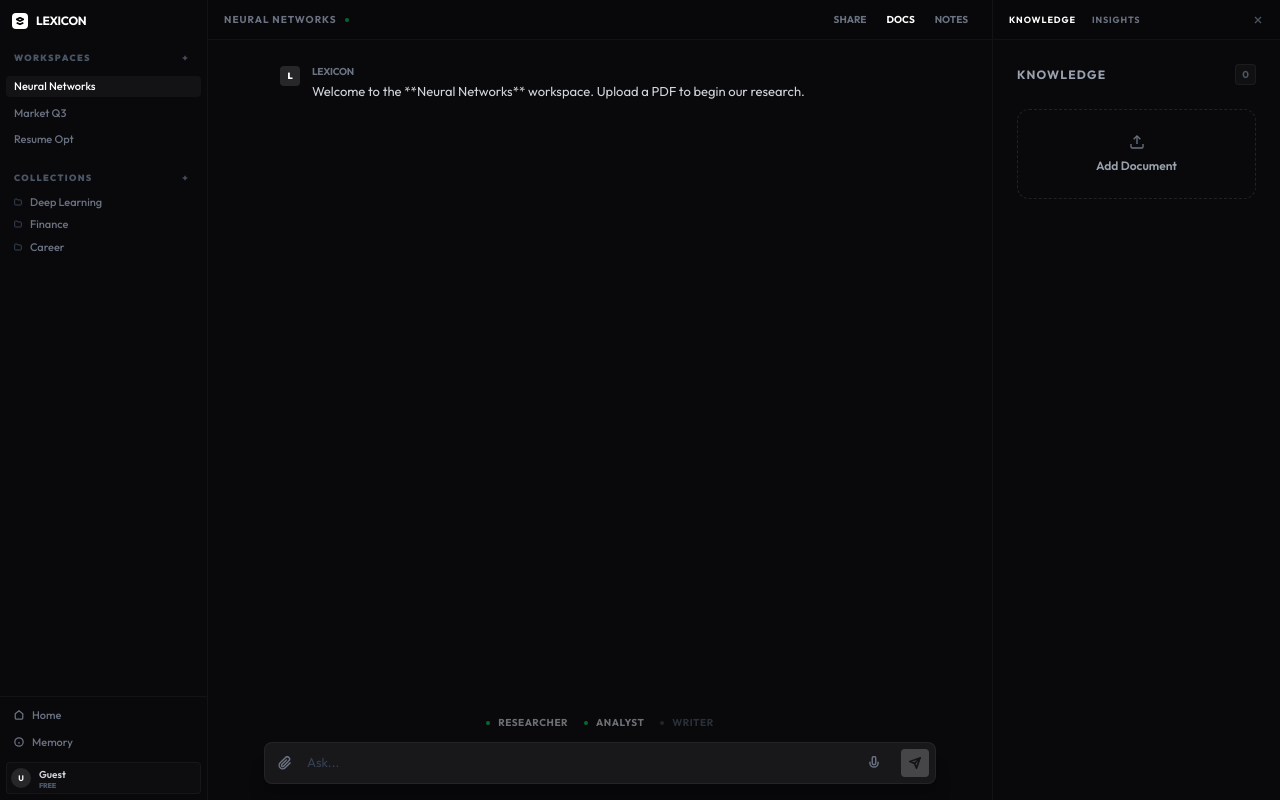
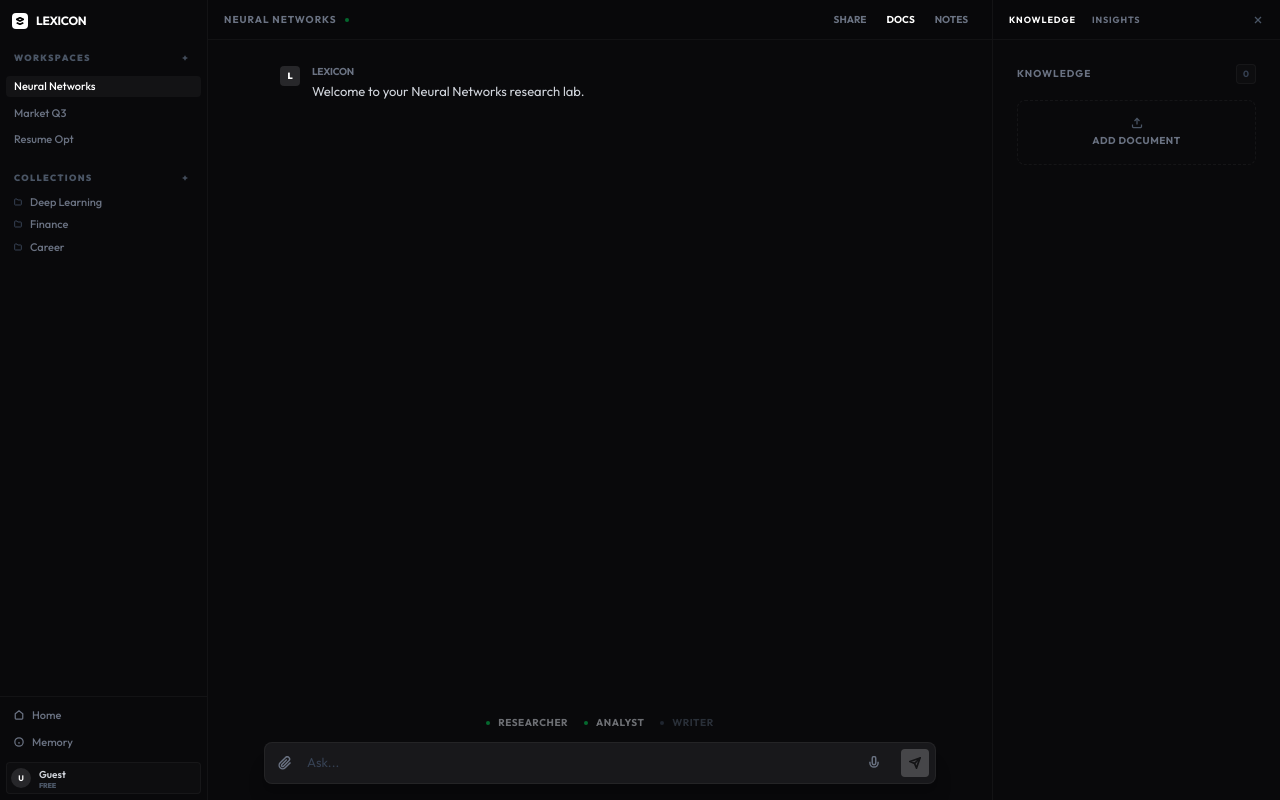
Before and after one commit to kalyan-1845/lexicon, a Next.js app in the folder frontend/: page /workspace in a window 1280 px wide. Built offline with nearby package versions, Linux system fonts and the light colour scheme.

Commit message:
feat(core): implement true workspace isolation with persistent state mapping

```diff
--- a/frontend/src/app/workspace/page.tsx
+++ b/frontend/src/app/workspace/page.tsx
@@ -3,6 +3,11 @@
 import Sidebar from "@/components/Sidebar";
 import ChatArea from "@/components/ChatArea";
 import RightSidebar from "@/components/RightSidebar";
+
+type WorkspaceData = {
+  documents: any[];
+  messages: any[];
+};
 
 export default function Workspace() {
   const [showRightSidebar, setShowRightSidebar] = useState(true);
@@ -11,6 +16,12 @@
 
   const [workspaces, setWorkspaces] = useState(['Neural Networks', 'Market Q3', 'Resume Opt']);
   const [activeWorkspace, setActiveWorkspace] = useState("Neural Networks");
+
+  const [workspaceData, setWorkspaceData] = useState<Record<string, WorkspaceData>>({
+    "Neural Networks": { documents: [], messages: [{ id: "1", role: "assistant", content: "Welcome to your Neural Networks research lab." }] },
+    "Market Q3": { documents: [], messages: [{ id: "1", role: "assistant", content: "Analyzing Market Q3 trends..." }] },
+    "Resume Opt": { documents: [], messages: [{ id: "1", role: "assistant", content: "Let's optimize your resume." }] },
+  });
 
   const [collections, setCollections] = useState(['Deep Learning', 'Finance', 'Career']);
   const [activeCollection, setActiveCollection] = useState<string | null>(null);
@@ -26,17 +37,18 @@
 
   const handleAddWorkspace = () => {
     const name = prompt("Enter workspace name:");
-    if (name) {
+    if (name && !workspaces.includes(name)) {
       setWorkspaces([...workspaces, name]);
+      setWorkspaceData({ ...workspaceData, [name]: { documents: [], messages: [{ id: "1", role: "assistant", content: `Welcome to ${name}.` }] } });
       setActiveWorkspace(name);
     }
   };
 
-  const handleAddCollection = () => {
-    const name = prompt("Enter collection name:");
-    if (name) {
-      setCollections([...collections, name]);
-    }
+  const updateWorkspaceData = (data: Partial<WorkspaceData>) => {
+    setWorkspaceData(prev => ({
+      ...prev,
+      [activeWorkspace]: { ...prev[activeWorkspace], ...data }
+    }));
   };
 
   return (
@@ -49,10 +61,15 @@
         collections={collections}
         activeCollection={activeCollection}
         onCollectionChange={setActiveCollection}
-        onAddCollection={handleAddCollection}
+        onAddCollection={() => {
+          const name = prompt("Enter collection name:");
+          if (name) setCollections([...collections, name]);
+        }}
       />
       <ChatArea
         workspaceName={activeWorkspace}
+        messages={workspaceData[activeWorkspace]?.messages || []}
+        setMessages={(msgs) => updateWorkspaceData({ messages: msgs })}
         onToggleNotes={() => toggleTab("notes")}
         showNotes={showRightSidebar && activeTab === "notes"}
         onToggleDocuments={() => toggleTab("docs")}
@@ -64,6 +81,8 @@
         <RightSidebar
           activeTab={activeTab}
           setActiveTab={setActiveTab}
+          documents={workspaceData[activeWorkspace]?.documents || []}
+          setDocuments={(docs) => updateWorkspaceData({ documents: docs })}
           onContextUpdate={setActiveContext}
           onClose={() => setShowRightSidebar(false)}
         />
--- a/frontend/src/components/ChatArea.tsx
+++ b/frontend/src/components/ChatArea.tsx
@@ -11,6 +11,8 @@
 
 type ChatAreaProps = {
   workspaceName?: string;
+  messages: Message[];
+  setMessages: (msgs: Message[]) => void;
   onToggleNotes?: () => void;
   showNotes?: boolean;
   onToggleDocuments?: () => void;
@@ -21,6 +23,8 @@
 
 export default function ChatArea({
   workspaceName,
+  messages,
+  setMessages,
   onToggleNotes,
   showNotes,
   onToggleDocuments,
@@ -32,13 +36,6 @@
   const [isDragging, setIsDragging] = useState(false);
   const fileInputRef = useRef<HTMLInputElement>(null);
   const [showShareModal, setShowShareModal] = useState(false);
-  const [messages, setMessages] = useState<Message[]>([
-    {
-      id: "1",
-      role: "assistant",
-      content: `Welcome to the **${workspaceName || 'General'}** workspace. Upload a PDF to begin our research.`
-    }
-  ]);
   const [isLoading, setIsLoading] = useState(false);
   const [isListening, setIsListening] = useState(false);
   const messagesEndRef = useRef<HTMLDivElement>(null);
@@ -50,7 +47,7 @@
   const handleSendMessage = async () => {
     if (!query.trim()) return;
     const userMessage: Message = { id: Date.now().toString(), role: "user", content: query.trim() };
-    setMessages(prev => [...prev, userMessage]);
+    setMessages([...messages, userMessage]);
     setQuery("");
     setIsLoading(true);
 
@@ -62,9 +59,9 @@
       });
       if (!response.ok) throw new Error("Failed");
       const data = await response.json();
-      setMessages(prev => [...prev, { id: (Date.now() + 1).toString(), role: "assistant", content: data.reply }]);
+      setMessages([...messages, userMessage, { id: (Date.now() + 1).toString(), role: "assistant", content: data.reply }]);
     } catch (error) {
-      setMessages(prev => [...prev, { id: Date.now().toString(), role: "assistant", content: "⚠️ Connection error." }]);
+      setMessages([...messages, userMessage, { id: Date.now().toString(), role: "assistant", content: "⚠️ Connection error." }]);
     } finally {
       setIsLoading(false);
     }
@@ -81,7 +78,7 @@
       const data = await response.json();
       if (onContextUpdate && data.full_text) {
         onContextUpdate(data.full_text);
-        setMessages(prev => [...prev, { id: Date.now().toString(), role: "assistant", content: `Parsed **${file.name}**.` }]);
+        setMessages([...messages, { id: Date.now().toString(), role: "assistant", content: `Parsed **${file.name}**.` }]);
       }
     } catch (error) {
       alert("Upload failed.");
--- a/frontend/src/components/PDFUploader.tsx
+++ b/frontend/src/components/PDFUploader.tsx
@@ -9,25 +9,22 @@
 };
 
 type PDFUploaderProps = {
+  documents: Document[];
+  setDocuments: (docs: Document[]) => void;
   onContextUpdate?: (text: string | null) => void;
   isEmbedded?: boolean;
 };
 
-export default function PDFUploader({ onContextUpdate, isEmbedded }: PDFUploaderProps) {
-  const [isDragging, setIsDragging] = useState(false);
+export default function PDFUploader({ documents, setDocuments, onContextUpdate, isEmbedded }: PDFUploaderProps) {
   const [isUploading, setIsUploading] = useState(false);
-  const [documents, setDocuments] = useState<Document[]>([]);
   const fileInputRef = useRef<HTMLInputElement>(null);
 
   const handleUpload = async (file: File) => {
-    if (!file || file.type !== "application/pdf") {
-      alert("Please upload a valid PDF file.");
-      return;
-    }
+    if (!file || file.type !== "application/pdf") return;
 
     setIsUploading(true);
     const newDoc = { name: file.name, size: file.size, status: "Uploading..." };
-    setDocuments(prev => [newDoc, ...prev]);
+    setDocuments([newDoc, ...documents]);
 
     const formData = new FormData();
     formData.append("file", file);
@@ -37,27 +34,20 @@
         method: "POST",
         body: formData,
       });
-
       if (!response.ok) throw new Error("Upload failed");
-
       const data = await response.json();
 
-      setDocuments(prev => prev.map(doc =>
-        doc.name === file.name ? {
-          ...doc,
-          status: `Parsed (${data.extracted_character_count} chars)`,
-          text: data.full_text
-        } : doc
-      ));
+      setDocuments([{
+        ...newDoc,
+        status: `Parsed (${data.extracted_character_count} chars)`,
+        text: data.full_text
+      }, ...documents]);
 
       if (onContextUpdate && data.full_text) {
         onContextUpdate(data.full_text);
       }
     } catch (error) {
-      console.error("Error uploading file:", error);
-      setDocuments(prev => prev.map(doc =>
-        doc.name === file.name ? { ...doc, status: "Error" } : doc
-      ));
+      setDocuments([{ ...newDoc, status: "Error" }, ...documents]);
     } finally {
       setIsUploading(false);
     }
@@ -65,67 +55,51 @@
 
   const handleSummarize = async (doc: Document) => {
     if (!doc.text) return;
-
     try {
       const response = await fetch("http://localhost:8000/api/chat/summarize", {
         method: "POST",
         headers: { "Content-Type": "application/json" },
         body: JSON.stringify({ text: doc.text }),
       });
-
       if (!response.ok) throw new Error("Summarization failed");
-
       const data = await response.json();
       alert(`Summary of ${doc.name}:\n\n${data.summary}`);
     } catch (error) {
-      console.error("Summarization error:", error);
-      alert("Failed to summarize document.");
-    }
-  };
-
-  const handleFileChange = (e: React.ChangeEvent<HTMLInputElement>) => {
-    if (e.target.files && e.target.files.length > 0) {
-      handleUpload(e.target.files[0]);
+      alert("Failed to summarize.");
     }
   };
 
   const content = (
     <div className="flex-1 flex flex-col p-6 overflow-hidden">
-      <div className="flex items-center justify-between mb-6">
-        <h2 className="font-bold text-xs uppercase tracking-widest text-gray-400">Knowledge</h2>
-        <span className="text-[10px] font-bold text-gray-600 bg-white/[0.03] px-1.5 py-0.5 rounded border border-white/[0.05]">{documents.length}</span>
+      <div className="flex items-center justify-between mb-4">
+        <h2 className="font-bold text-[10px] uppercase tracking-widest text-gray-500">Knowledge</h2>
+        <span className="text-[9px] font-bold text-gray-700 bg-white/[0.02] px-1.5 py-0.5 rounded border border-white/[0.04]">{documents.length}</span>
       </div>
 
-      <input type="file" accept="application/pdf" className="hidden" ref={fileInputRef} onChange={handleFileChange} />
+      <input type="file" accept="application/pdf" className="hidden" ref={fileInputRef} onChange={(e) => e.target.files?.[0] && handleUpload(e.target.files[0])} />
 
-      <button
-        onClick={() => fileInputRef.current?.click()}
-        className="w-full py-6 border border-dashed border-white/10 rounded-xl flex flex-col items-center justify-center gap-2 hover:bg-white/[0.01] transition-all group shrink-0"
-      >
-        <svg width="16" height="16" viewBox="0 0 24 24" fill="none" stroke="currentColor" strokeWidth="2" className="text-gray-500 group-hover:text-white transition-colors">
+      <button onClick={() => fileInputRef.current?.click()} className="w-full py-4 border border-dashed border-white/5 rounded-lg flex flex-col items-center justify-center gap-1 hover:bg-white/[0.01] transition-all group shrink-0">
+        <svg width="12" height="12" viewBox="0 0 24 24" fill="none" stroke="currentColor" strokeWidth="2.5" className="text-gray-600 group-hover:text-white transition-colors">
           <path d="M21 15v4a2 2 0 0 1-2 2H5a2 2 0 0 1-2-2v-4" /><polyline points="17 8 12 3 7 8" /><line x1="12" y1="3" x2="12" y2="15" />
         </svg>
-        <span className="text-xs font-semibold text-gray-400 group-hover:text-white transition-colors">Add Document</span>
+        <span className="text-[10px] font-bold text-gray-500 group-hover:text-white transition-colors uppercase tracking-wider">Add Document</span>
       </button>
 
-      <div className="mt-8 flex-1 overflow-y-auto space-y-4">
+      <div className="mt-6 flex-1 overflow-y-auto space-y-3">
         {documents.map((doc, idx) => (
-          <div key={idx} className="p-3 rounded-lg bg-white/[0.01] border border-white/[0.04] flex items-center gap-3 group">
-             <div className="w-8 h-8 rounded-md bg-red-500/10 flex items-center justify-center shrink-0 border border-red-500/10">
-               <svg width="14" height="14" viewBox="0 0 24 24" fill="none" stroke="currentColor" strokeWidth="2" className="text-red-500/60">
+          <div key={idx} className="p-2.5 rounded-lg bg-white/[0.01] border border-white/[0.04] flex items-center gap-2.5 group hover:bg-white/[0.02] transition-all">
+             <div className="w-7 h-7 rounded bg-red-500/10 flex items-center justify-center shrink-0 border border-red-500/5">
+               <svg width="12" height="12" viewBox="0 0 24 24" fill="none" stroke="currentColor" strokeWidth="2.5" className="text-red-500/60">
                  <path d="M14 2H6a2 2 0 0 0-2 2v16a2 2 0 0 0 2 2h12a2 2 0 0 0 2-2V8z"></path>
                </svg>
              </div>
              <div className="flex flex-col overflow-hidden flex-1">
-               <span className="text-xs font-semibold text-gray-300 truncate">{doc.name}</span>
-               <span className="text-[10px] font-bold text-gray-600 uppercase tracking-tighter">{doc.status}</span>
+               <span className="text-[11px] font-semibold text-gray-300 truncate">{doc.name}</span>
+               <span className="text-[9px] font-bold text-gray-600 uppercase tracking-tighter">{doc.status}</span>
              </div>
              {doc.status.startsWith('Parsed') && (
-               <button
-                 onClick={() => handleSummarize(doc)}
-                 className="w-6 h-6 rounded-md hover:bg-white/5 flex items-center justify-center opacity-0 group-hover:opacity-100 transition-all"
-               >
-                 <svg width="12" height="12" viewBox="0 0 24 24" fill="none" stroke="currentColor" strokeWidth="2.5" className="text-gray-500">
+               <button onClick={() => handleSummarize(doc)} className="w-6 h-6 rounded hover:bg-white/5 flex items-center justify-center opacity-0 group-hover:opacity-100 transition-all">
+                 <svg width="10" height="10" viewBox="0 0 24 24" fill="none" stroke="currentColor" strokeWidth="3" className="text-gray-600 hover:text-white">
                    <path d="M21 15a2 2 0 0 1-2 2H7l-4 4V5a2 2 0 0 1 2-2h14a2 2 0 0 1 2 2z"></path>
                  </svg>
                </button>
@@ -139,7 +113,7 @@
   if (isEmbedded) return content;
 
   return (
-    <aside className="w-80 border-l border-white/[0.04] bg-[#09090b] h-full flex flex-col shrink-0">
+    <aside className="w-72 border-l border-white/[0.04] bg-[#09090b] h-full flex flex-col shrink-0">
       {content}
     </aside>
   );
--- a/frontend/src/components/RightSidebar.tsx
+++ b/frontend/src/components/RightSidebar.tsx
@@ -1,16 +1,17 @@
 "use client";
-import { useState } from "react";
 import PDFUploader from "./PDFUploader";
 import SmartNotes from "./SmartNotes";
 
 type RightSidebarProps = {
   activeTab: "docs" | "notes";
   setActiveTab: (tab: "docs" | "notes") => void;
+  documents: any[];
+  setDocuments: (docs: any[]) => void;
   onContextUpdate: (text: string | null) => void;
   onClose: () => void;
 };
 
-export default function RightSidebar({ activeTab, setActiveTab, onContextUpdate, onClose }: RightSidebarProps) {
+export default function RightSidebar({ activeTab, setActiveTab, documents, setDocuments, onContextUpdate, onClose }: RightSidebarProps) {
   return (
     <aside className="w-72 border-l border-white/[0.04] bg-[#09090b] h-full flex flex-col shrink-0">
       <div className="h-10 border-b border-white/[0.04] flex items-center px-4 justify-between bg-[#09090b]/50">
@@ -42,7 +43,12 @@
 
       <div className="flex-1 overflow-hidden flex flex-col">
         {activeTab === "docs" ? (
-          <PDFUploader onContextUpdate={onContextUpdate} isEmbedded />
+          <PDFUploader
+            documents={documents}
+            setDocuments={setDocuments}
+            onContextUpdate={onContextUpdate}
+            isEmbedded
+          />
         ) : (
           <SmartNotes onClose={onClose} isEmbedded />
         )}
```
